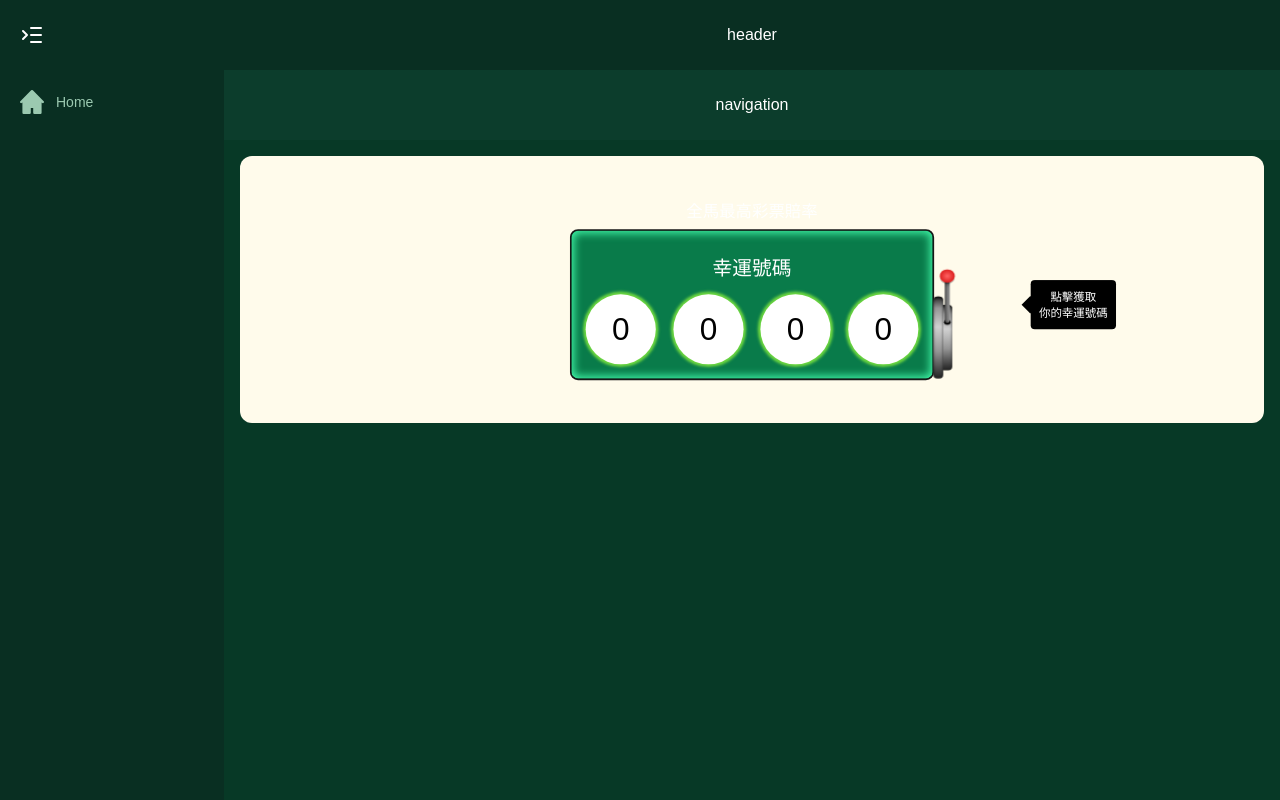
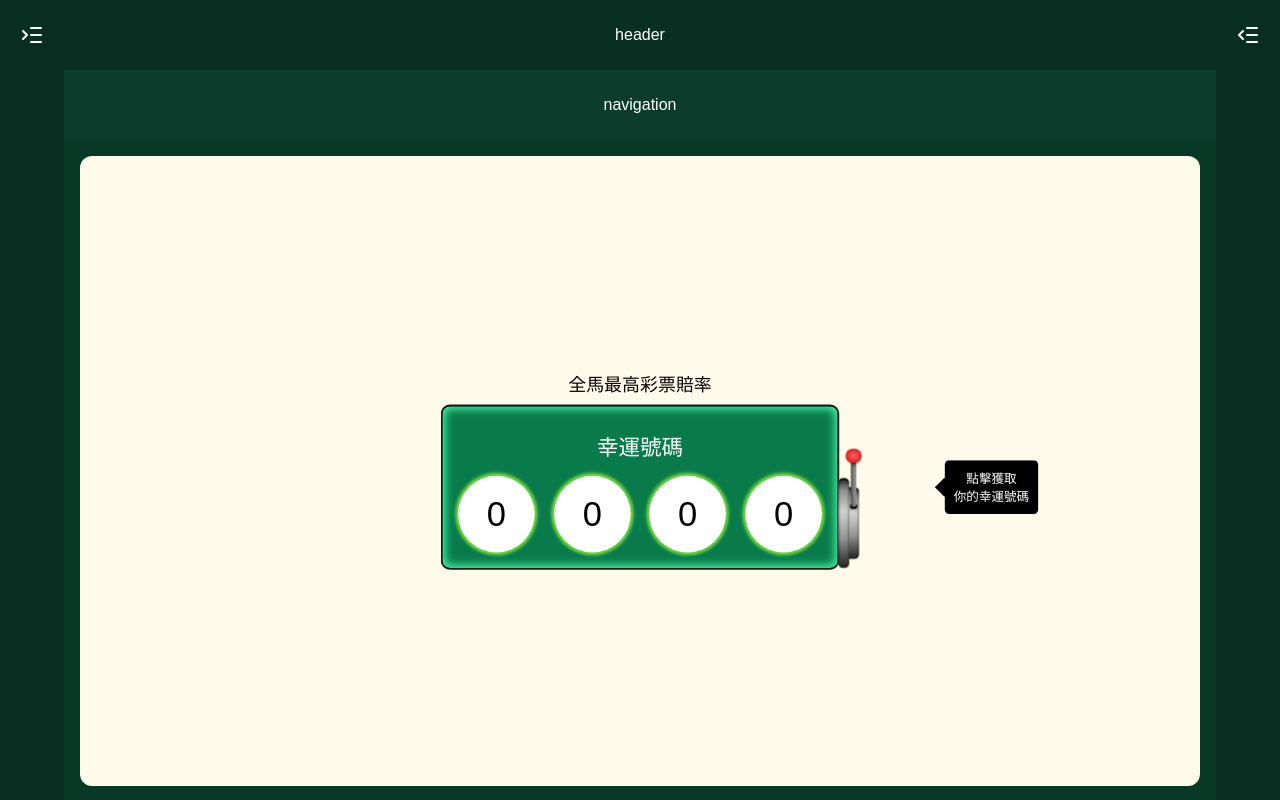
Before and after one commit to fgh64hfhk/next-pages, a Next.js app: page /lottery_2 in a window 1280 px wide. Shown: the top 800 px of the page. Built offline with nearby package versions, Linux system fonts and the light colour scheme.

Commit message:
調整拉霸機的位置與版面配置

```diff
--- a/components/ShoppingCart.js
+++ b/components/ShoppingCart.js
@@ -1,12 +1,23 @@
 import { useState } from "react";
+import { useMediaQuery } from "@mui/material";
 import { ListIndentIncrease, ListIndentDecrease } from "lucide-react";
+import clsx from "clsx";
 
 export default function ShoppingCart() {
+  const isLessThan768 = useMediaQuery("(max-width: 768px)");
   const [pageData, setPageData] = useState({
-    isSidebarOpen: true,
+    isSidebarOpen: false,
   });
+
   return (
-    <div className="w-[224px] h-[100dvh] flex flex-col gap-5 shrink-0 sticky top-0 transition-all duration-300 bg-[#092F22] text-white">
+    <div
+      className={clsx(
+        "flex flex-col gap-5 shrink-0 sticky top-0 transition-all duration-300 bg-[#092F22]",
+        pageData.isSidebarOpen
+          ? "w-[224px] items-start px-5"
+          : "w-[64px] items-center"
+      )}
+    >
       <button
         className="h-[70px] text-white"
         onClick={() =>
@@ -22,7 +33,6 @@ export default function ShoppingCart() {
           <ListIndentDecrease />
         )}
       </button>
-      <div>shopping cart</div>
     </div>
   );
 }
--- a/components/SideMenu.js
+++ b/components/SideMenu.js
@@ -1,31 +1,19 @@
 import { useState } from "react";
-import { useMediaQuery } from "@mui/material";
-import { House, ListIndentIncrease, ListIndentDecrease } from "lucide-react";
-
-import HomeSVG from '@/assets/qq/icons/home.svg'
-
+import { ListIndentIncrease, ListIndentDecrease } from "lucide-react";
 import clsx from "clsx";
 
 export default function SideMenu() {
-  const isLessThan768 = useMediaQuery("(max-width: 768px)");
   const [pageData, setPageData] = useState({
-    isSidebarOpen: true,
+    isSidebarOpen: false,
   });
-
-  const menus = [
-    {
-      icon: <House />
-    }
-  ]
 
   return (
     <div
       className={clsx(
-        "h-[100dvh] flex flex-col gap-5 shrink-0 sticky top-0 transition-all duration-300 bg-[#092F22]",
-        !isLessThan768 &&
-          pageData.isSidebarOpen &&
-          "w-[224px] items-start px-5",
-        !isLessThan768 && !pageData.isSidebarOpen && "w-[64px] items-center"
+        "flex flex-col gap-5 shrink-0 sticky top-0 transition-all duration-300 bg-[#092F22]",
+        pageData.isSidebarOpen
+          ? "w-[224px] items-start px-5"
+          : "w-[64px] items-center"
       )}
     >
       <button
@@ -38,24 +26,11 @@ export default function SideMenu() {
         }
       >
         {pageData.isSidebarOpen ? (
+          <ListIndentDecrease />
+        ) : (
           <ListIndentIncrease />
-        ) : (
-          <ListIndentDecrease />
         )}
       </button>
-
-      <aside className="h-[70px]">
-        <button className="flex items-center justify-center gap-[12px]">
-          <svg viewBox="0 0 30 30" className="w-[24px] h-[24px] fill-[#9BC9B0]">
-            <path
-              fillRule="evenodd"
-              d="M13.94.44a1.5 1.5 0 0 1 2.12 0l13.5 13.5a1.5 1.5 0 0 1-2.12 2.12l-.44-.439V28.5a1.5 1.5 0 0 1-1.5 1.5H18a1.5 1.5 0 0 1-1.5-1.5v-6h-3v6A1.5 1.5 0 0 1 12 30H4.5A1.5 1.5 0 0 1 3 28.5V15.621l-.44.44a1.5 1.5 0 0 1-2.12-2.122z"
-              clipRule="evenodd"
-            ></path>
-          </svg>
-          <span className="text-[14px] text-[#9BC9B0]">Home</span>
-        </button>
-      </aside>
     </div>
   );
 }
--- a/components/Slot.js
+++ b/components/Slot.js
@@ -22,7 +22,7 @@ export default function Slot({ parentWidth }) {
         transformOrigin: "center",
       }}
     >
-      <h2 className="text-white text-xl">全馬最高彩票賠率</h2>
+      <h2 className="text-black text-xl">全馬最高彩票賠率</h2>
       <div
         className={clsx(
           "flex flex-col gap-2 relative",
--- a/layouts/QQLayout.js
+++ b/layouts/QQLayout.js
@@ -1,28 +1,10 @@
 import { useState } from "react";
 import { useMediaQuery } from "@mui/material";
 
-import { ListIndentIncrease, ListIndentDecrease } from "lucide-react";
-
-import HomeSVG from "@/assets/qq/icons/home.svg";
-import CasinoSVG from "@/assets/qq/icons/casino.svg";
-import SlotsSvg from "@/assets/qq/icons/slots.svg";
-import SportsSvg from "@/assets/qq/icons/sports.svg";
-import LotterySVG from "@/assets/qq/icons/lottery.svg";
-import FishingSVG from "@/assets/qq/icons/fish.svg";
-import PromotionSVG from "@/assets/qq/icons/promo.svg";
-
-import clsx from "clsx";
 import SideMenu from "@/components/SideMenu";
-// import SideMenu from "@/components/next_side_menu_component";
 import ShoppingCart from "@/components/ShoppingCart";
 
 export default function QQLayout(page) {
-  const isLessThan768 = useMediaQuery("(max-width: 768px)");
-
-  const [pageData, setPageData] = useState({
-    isSidebarOpen: true,
-  });
-
   return (
     <main className="w-full">
       <div className="w-full flex">
@@ -43,7 +25,7 @@ export default function QQLayout(page) {
           </footer>
         </div>
 
-        {/* <ShoppingCart /> */}
+        <ShoppingCart />
       </div>
     </main>
   );
--- a/pages/lottery_2/index.js
+++ b/pages/lottery_2/index.js
@@ -35,8 +35,8 @@ export default function Lottery_2() {
       <div
         ref={bannerWidthRef}
         className={clsx(
-          "w-full aspect-[393/123] md:aspect-[1330/347] rounded-xl",
-          "bg-amber-50"
+          "w-full aspect-auto md:aspect-video rounded-xl bg-amber-50",
+          "flex justify-center items-center"
         )}
       >
         {bannerWidth > 0 && <Slot parentWidth={bannerWidth} />}
```
